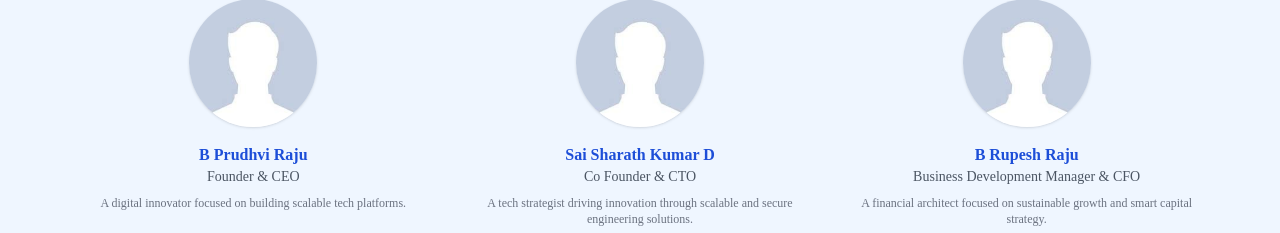
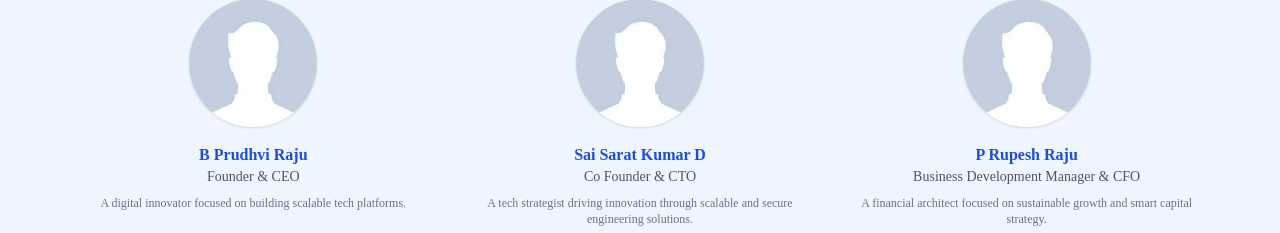
Before and after one commit to EzaazBasha/BPR-Nextgen, a React (Create React App) app: page /about in a window 1280 px wide. Shown: the part 1697-1930 px from the top of the page. Built offline with nearby package versions, Linux system fonts and the light colour scheme.

Commit message:
Update About.jsx

```diff
--- a/src/components/About.jsx
+++ b/src/components/About.jsx
@@ -12,13 +12,13 @@ const teamMembers = [
     image: unk,
   },
   {
-    name: "Sai Sharath Kumar D",
+    name: "Sai Sarat Kumar D",
     role: "Co Founder & CTO",
     bio: "A tech strategist driving innovation through scalable and secure engineering solutions.",
     image: unk,
   },
   {
-    name: "B Rupesh Raju",
+    name: "P Rupesh Raju",
     role: "Business Development Manager & CFO",
     bio: "A financial architect focused on sustainable growth and smart capital strategy.",
     image: unk,
```
